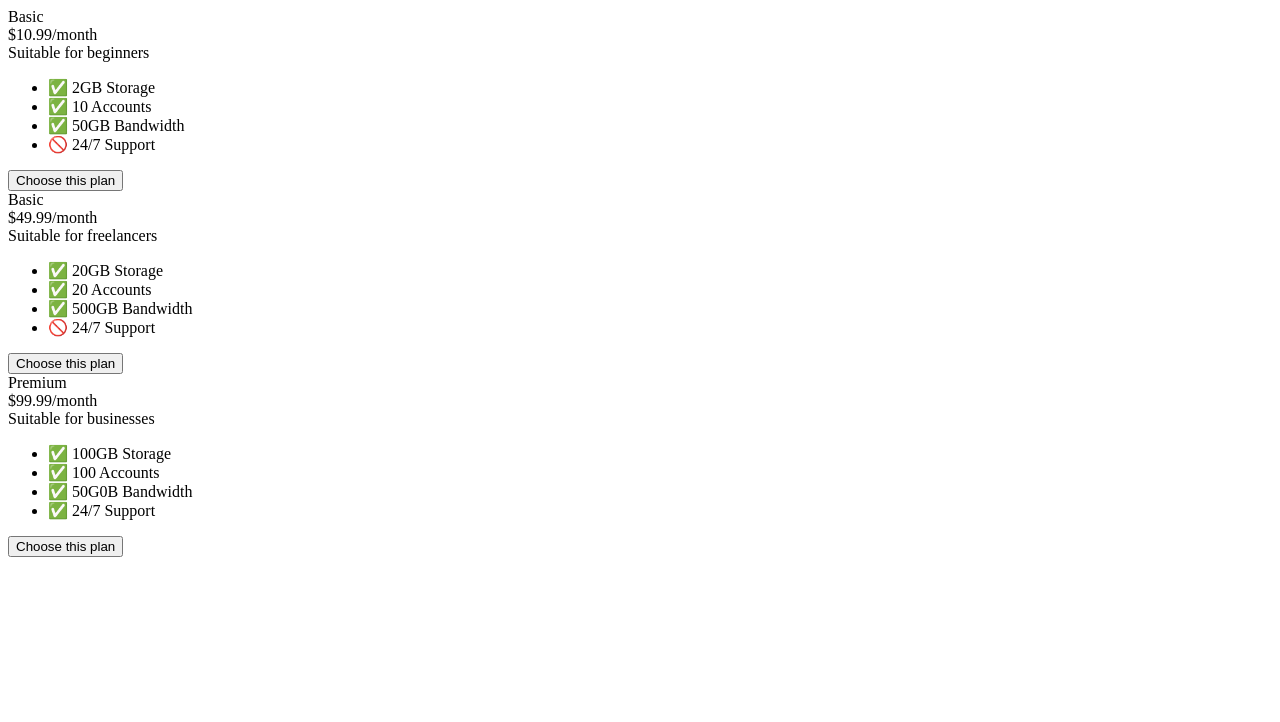
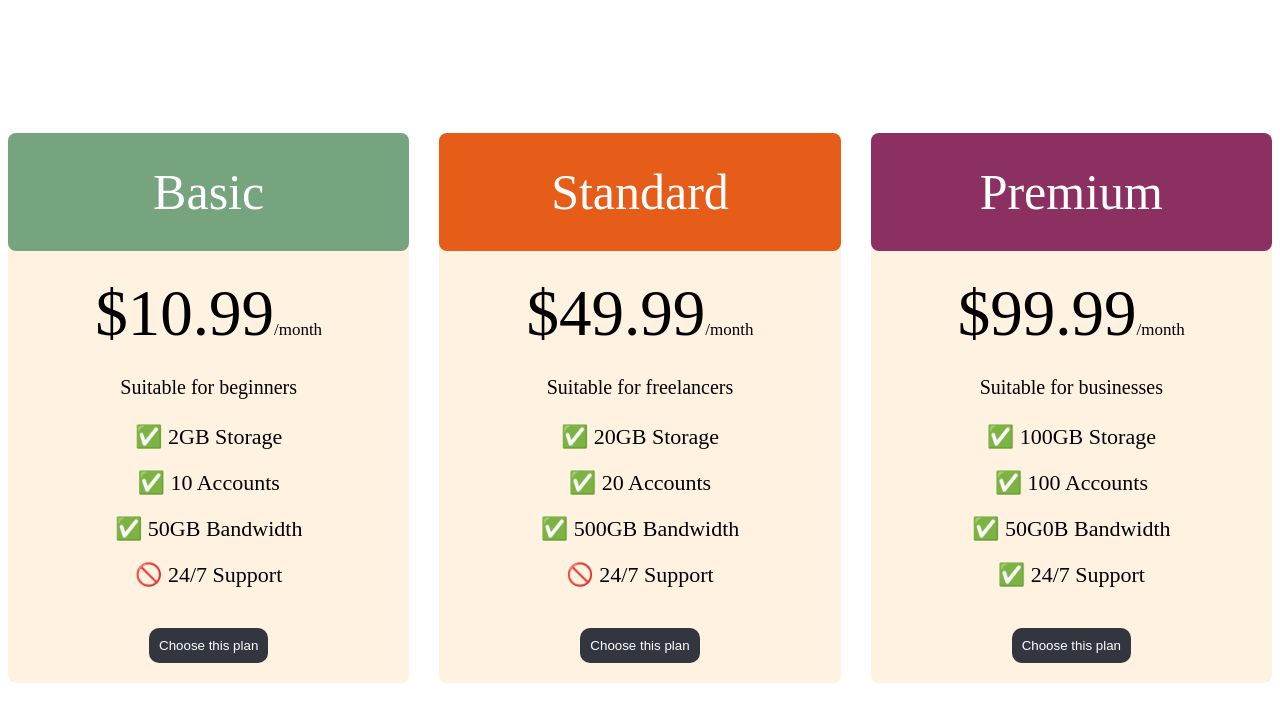
Before and after one commit to berkyalkn/pricing-table, a plain HTML site: page index.html in a window 1280 px wide. Drawn offline with Linux system fonts and the light colour scheme.

Commit message:
set flexbox layout for design

```diff
--- a/index.html
+++ b/index.html
@@ -4,47 +4,48 @@
         <meta charset="UTF-8">
         <meta name="viewport" content="width=device-width, initial-scale=1.0">
         <title>Pricing Table</title>
+        <link rel = "stylesheet" href="./style.css">
     </head>
 
     <body>
         <div class = "container">
-            <div class = "pricing-plan">
+            <div class = "pricing-plan first-plan">
                 <div class = "plan-title">Basic</div>
-                <div class = "plan-price">$10.99/month</div>
+                <div class = "plan-price">$10.99<span class = "month">/month</span></div>
                 <div class = "plan-advice">Suitable for beginners</div>
-                <ul class = "plan-features>">
+                <ul class = "plan-features">
                     <li>✅ 2GB Storage</li>
                     <li>✅ 10 Accounts</li>
                     <li>✅ 50GB Bandwidth</li>
                     <li>🚫 24/7 Support</li>
                 </ul>
-                <button class = "plan button">Choose this plan</button>
+                <button class = "plan-button">Choose this plan</button>
             </div>
 
-            <div class = "pricing-plan">
-                <div class = "plan-title">Basic</div>
-                <div class = "plan-price">$49.99/month</div>
+            <div class = "pricing-plan second-plan">
+                <div class = "plan-title">Standard</div>
+                <div class = "plan-price">$49.99<span class = "month">/month</span></div>
                 <div class = "plan-advice">Suitable for freelancers</div>
-                <ul class = "plan-features>">
+                <ul class = "plan-features">
                     <li>✅ 20GB Storage</li>
                     <li>✅ 20 Accounts</li>
                     <li>✅ 500GB Bandwidth</li>
                     <li>🚫 24/7 Support</li>
                 </ul>
-                <button class = "plan button">Choose this plan</button>
+                <button class = "plan-button">Choose this plan</button>
             </div>
 
-            <div class = "pricing-plan">
+            <div class = "pricing-plan third-plan">
                 <div class = "plan-title">Premium</div>
-                <div class = "plan-price">$99.99/month</div>
+                <div class = "plan-price">$99.99<span class = "month">/month</span></div>
                 <div class = "plan-advice">Suitable for businesses</div>
-                <ul class = "plan-features>">
+                <ul class = "plan-features">
                     <li>✅ 100GB Storage</li>
                     <li>✅ 100 Accounts</li>
                     <li>✅ 50G0B Bandwidth</li>
                     <li>✅ 24/7 Support</li>
                 </ul>
-                <button class = "plan button">Choose this plan</button>
+                <button class = "plan-button">Choose this plan</button>
             </div>
         </div>
     </body>
--- a/style.css
+++ b/style.css
@@ -0,0 +1,76 @@
+
+.container {
+    display: flex;
+    justify-content: center;
+    align-items: center;
+    height: 100vh;
+    gap: 30px;
+}
+
+.pricing-plan {
+    flex: 1;
+    background-color: #FFF2E1;
+    text-align: center;
+    border-radius: 8px ;
+}
+
+.first-plan > .plan-title {
+    background-color: #75A47F;
+    border-radius: 8px;
+}
+
+.second-plan > .plan-title {
+    background-color: #E65C19;
+    border-radius: 8px;
+}
+
+.third-plan > .plan-title {
+    background-color: #8C3061;
+    border-radius: 8px;
+}
+
+.plan-title {
+    text-align: center;
+    font-size: 50px;
+    padding: 30px;
+    color: white;
+}
+
+.plan-price {
+    text-align: center;
+    font-size: 65px;
+    margin: 25px;
+
+}
+
+.plan-advice {
+    text-align: center;
+    font-size: 20px;
+    margin-bottom: 25px;
+}
+
+
+.plan-features {
+    list-style: none;
+    padding: 0;
+    margin: 0;
+    font-size: 22px;
+}
+
+.plan-features li {
+    margin-bottom: 20px;
+}
+
+.plan-button {
+    border: none;
+    border-radius: 10px;
+    padding: 10px;
+    margin-top: 20px;
+    margin-bottom: 20px;
+    background-color: #31363F;
+    color: white;
+}
+
+.month {
+    font-size: 17px;
+}
```
